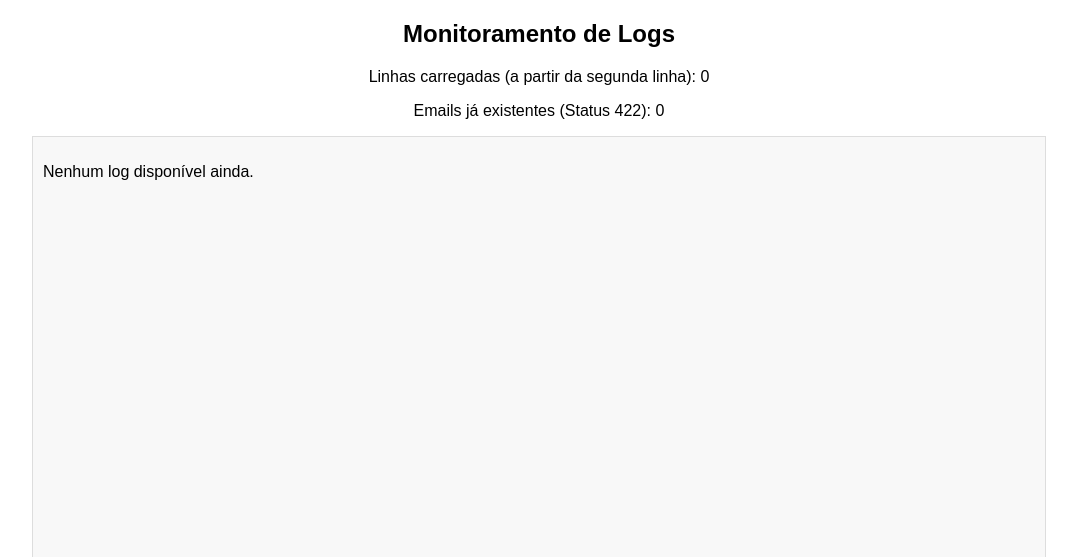
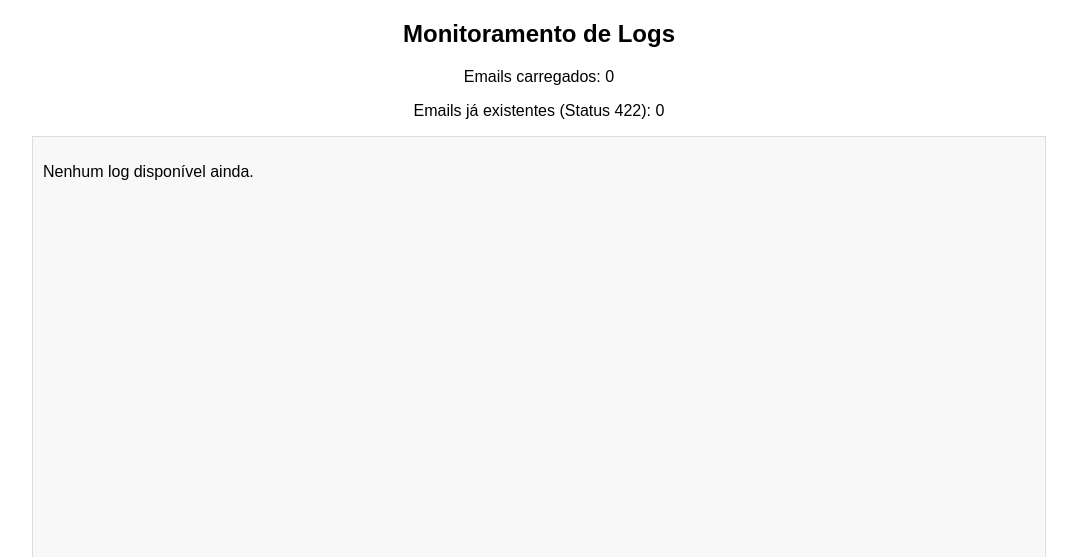
Before and after one commit to CassioFonseca001/contact_systeme, a Flask app: page /logs-page in a window 1280 px wide. Shown: the top 557 px of the page, without its empty margins (101-1178 px from the left). Run offline with Flask 3, Linux system fonts and the light colour scheme.

Commit message:
Melhoria

```diff
--- a/app.py
+++ b/app.py
@@ -29,6 +29,10 @@ def upload_file():
 
     filepath = os.path.join(UPLOAD_FOLDER, file.filename)
     file.save(filepath)
+
+    # 🔹 Limpar o logs.txt antes de iniciar o novo processamento
+    with open(LOG_FILE, "w", encoding="utf-8") as f:
+        f.write("")  # Esvazia o conteúdo do arquivo
 
     escrever_log(f"🚀 Iniciando processamento do arquivo: {file.filename}")
 
--- a/templates/logs.html
+++ b/templates/logs.html
@@ -64,7 +64,7 @@
 </head>
 <body>
     <h2>Monitoramento de Logs</h2>
-    <p>Linhas carregadas (a partir da segunda linha): <span id="total-linhas">0</span></p>
+    <p>Emails carregados: <span id="total-linhas">0</span></p>
     <p>Emails já existentes (Status 422): <span id="status-422">0</span></p>
     <div id="log-container"></div>
 </body>
```
